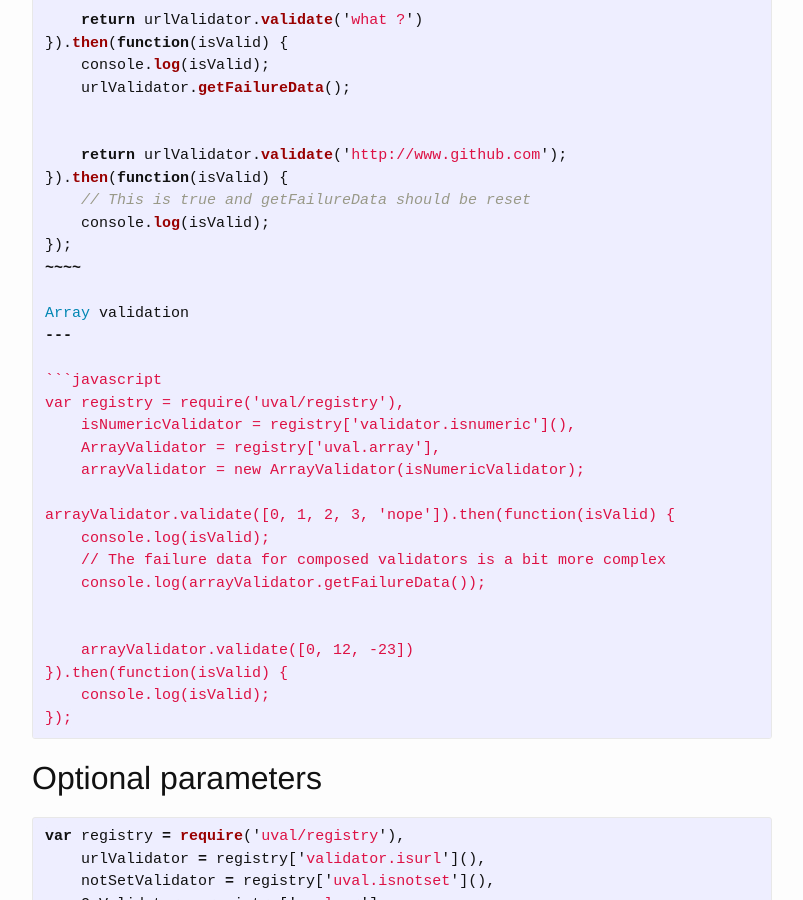
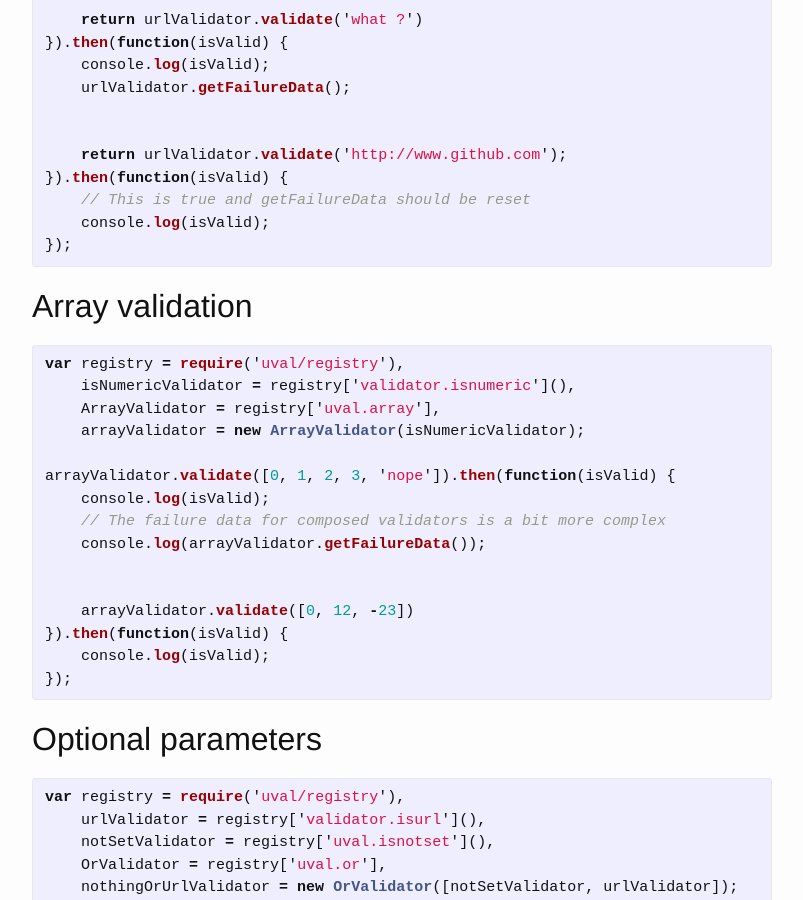
Before and after one commit to frantzmiccoli/uval, a Jekyll site: the page built from _pages/8_building-validation-system.md, in a window 1280 px wide and 900 px high, scrolled down 850 px. Shown: the whole window, without its empty margins (238-1041 px from the left). Built offline with Jekyll 4.4.1, drawn with Linux system fonts in a browser that asks for light colours.

Commit message:
Fixing syntax highlighting

````diff
--- a/_pages/8_building-validation-system.md
+++ b/_pages/8_building-validation-system.md
@@ -26,7 +26,7 @@ of the key is identifying the source of the original validator:
 * `validator.isurl` is coming from `node-validator` (that is usually imported through `require('validator')`
 * `_.isarray` is coming from `node-underscore`
 
-```javascript
+~~~javascript
 var registry = require('uval');
 
 // Let's show what's in there
@@ -54,7 +54,7 @@ urlValidator.validate('http://www.github.com').then(function(isValid) {
 Array validation
 ---
 
-```javascript
+~~~~javascript
 var registry = require('uval/registry'),
     isNumericValidator = registry['validator.isnumeric'](),
     ArrayValidator = registry['uval.array'],
@@ -70,12 +70,12 @@ arrayValidator.validate([0, 1, 2, 3, 'nope']).then(function(isValid) {
 }).then(function(isValid) {
     console.log(isValid);
 });
-```
+~~~~
 
 Optional parameters
 ---
 
-```javascript
+~~~~javascript
 var registry = require('uval/registry'),
     urlValidator = registry['validator.isurl'](),
     notSetValidator = registry['uval.isnotset'](),
@@ -98,12 +98,12 @@ nothingOrUrlValidator.validate(undefined).then(function(isValid) {
     // should not pass
     console.log(isValid);
 });
-```
+~~~~
 
 Validating a complex object
 ---
 
-```javascript
+~~~~javascript
 var registry = require('uval/registry'),
     urlValidator = registry['validator.isurl'](),
     setValidator = registry['uval.isset'](),
@@ -129,12 +129,12 @@ userValidator.validate(user).then(function(isValid) {
 }).then(function(isValid) {
     console.log(isValid);
 });
-```
+~~~~
 
 Creating a simple custom validator
 ---
 
-```javascript
+~~~~javascript
 var GenericValidator = require('uval/validator/Generic');
 
 function isOdd(someNumber) {
@@ -159,14 +159,14 @@ oddValidator.validate(2).then(function(isValid) {
 oddValidator.validate(3).then(function(isValid) {
     console.log('3 isValid ', isValid);
 });
-```
+~~~~
 
 Supporting promises and a context
 ---
 
 This is still a pretty simple usage
 
-```javascript
+~~~~javascript
 var Promise = require('bluebird');
 
 // Just to simulate a configuration coming from a promise (file or database
@@ -208,7 +208,7 @@ userCreditsIncrementValidator.validate(99, user).then(function (isValid) {
 userCreditsIncrementValidator.validate(101, user).then(function (isValid) {
     console.log('101 isValid ', isValid); // should not be
 });
-```
+~~~~
 
 Creating a more complex validator
 ---
@@ -217,7 +217,7 @@ Creating a more complex validator
 
 To provide more than one failure message.
 
-```javascript
+~~~~javascript
 // Just because isValid needs to return a promise
 var Promise = require('bluebird');
 
@@ -243,14 +243,14 @@ MultipleOf3Validator._isValid = function(input, context) {
     this._failureData.type = 'multipleOf3Validator/notAMultipleOf3';
     return Promise.resolve(false);
 };
-```
+~~~~
 
 ### Maiden name validator
 
 To use a context, note that context is also available as second argument of a
 GenericValidator.
 
-```javascript
+~~~~javascript
 // Just because isValid needs to return a promise
 var Promise = require('bluebird');
 
@@ -281,4 +281,4 @@ MaidenNameValidator._isValid = function(input, context) {
 
     return Promise.resolve(true);
 };
-```
+~~~~
````
